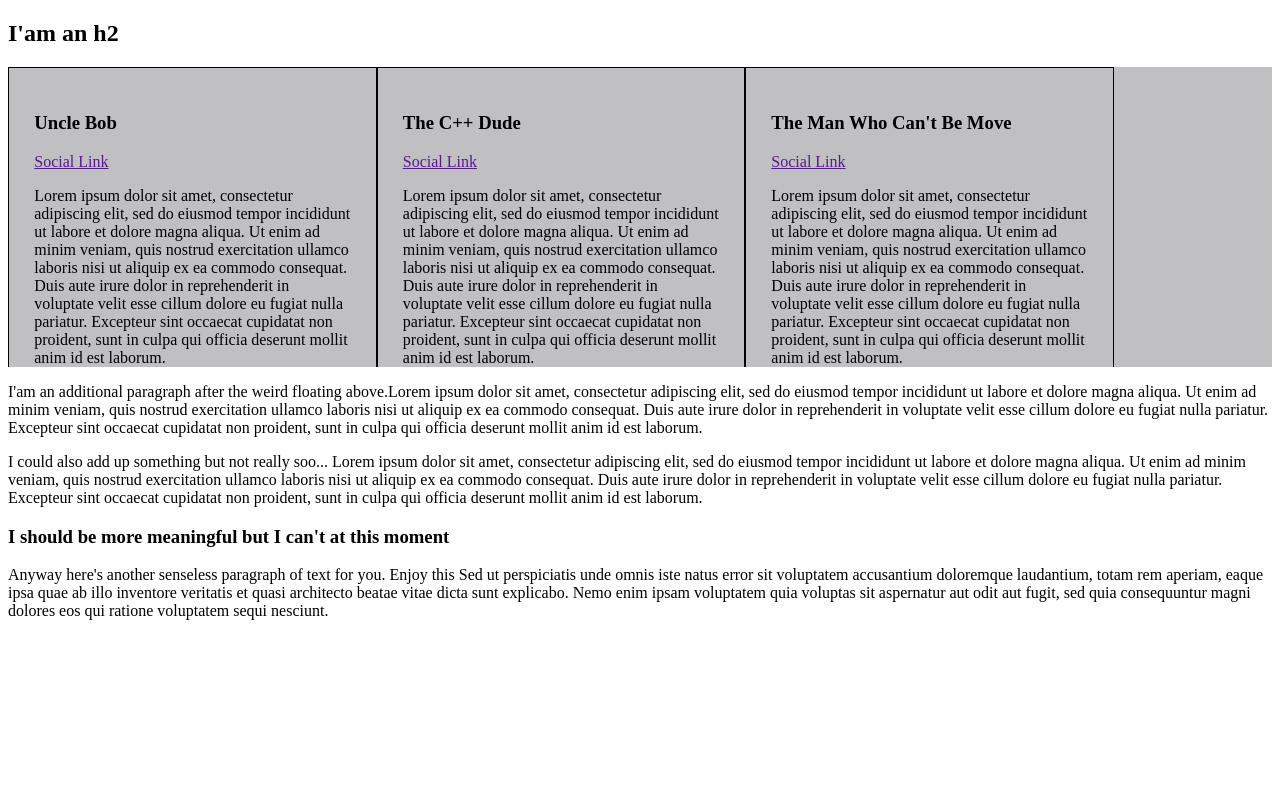
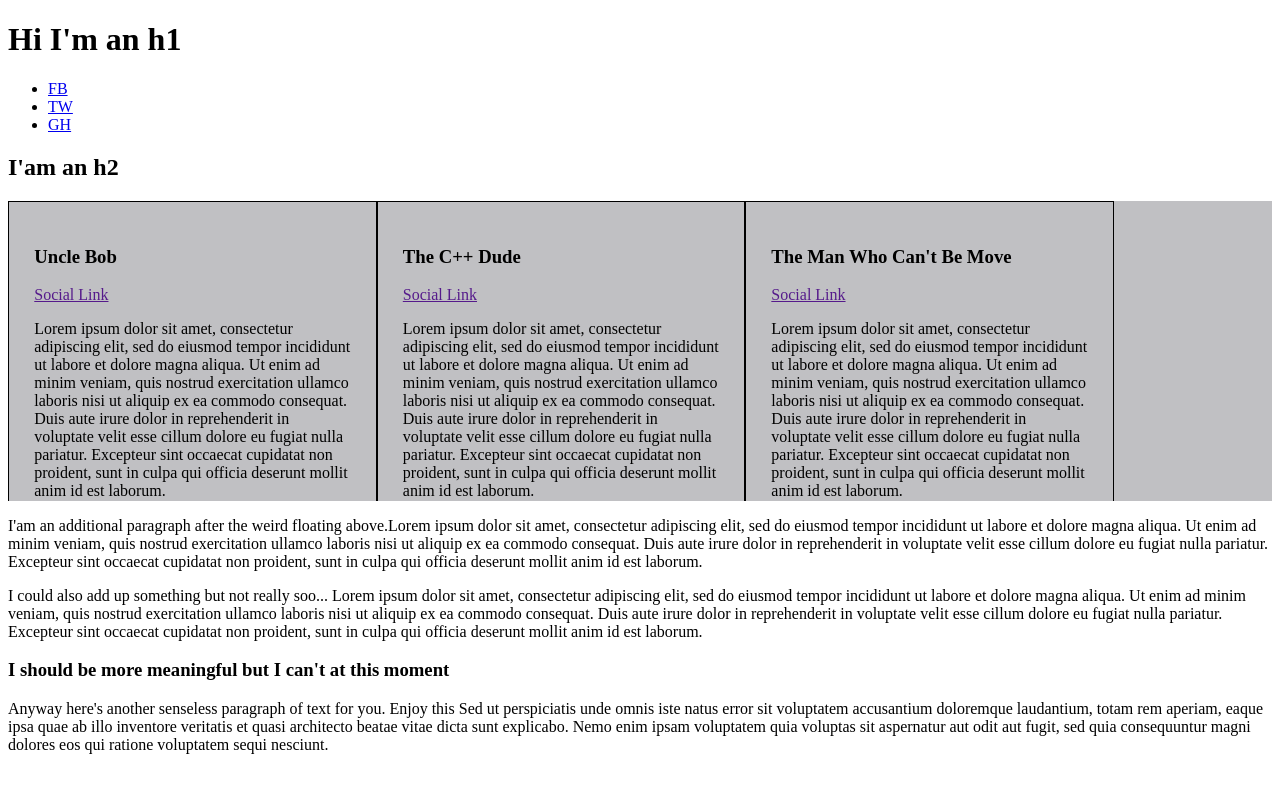
Before and after one commit to Maryangga/intermediate-css, a plain HTML site: page index.html in a window 1280 px wide. Drawn offline with Linux system fonts and the light colour scheme.

Commit message:
Add full hero

```diff
--- a/index.html
+++ b/index.html
@@ -8,6 +8,14 @@
     <title>Intermediate CSS</title>
 </head>
 <body>
+    <div class="full-hero hero-home">
+        <h1> Hi I'm an h1</h1>
+        <ul class="social-list">
+            <li><a href="https://example.com" class="social-link">FB</a></a></li>
+            <li><a href="https://example.com" class="social-link">TW</a></a></li>
+            <li><a href="https://example.com" class="social-link">GH</a></a></li>
+        </ul>
+    </div>
     <h2>I'am an h2</h2>
 
 <div class="bio-wrapper">
```
